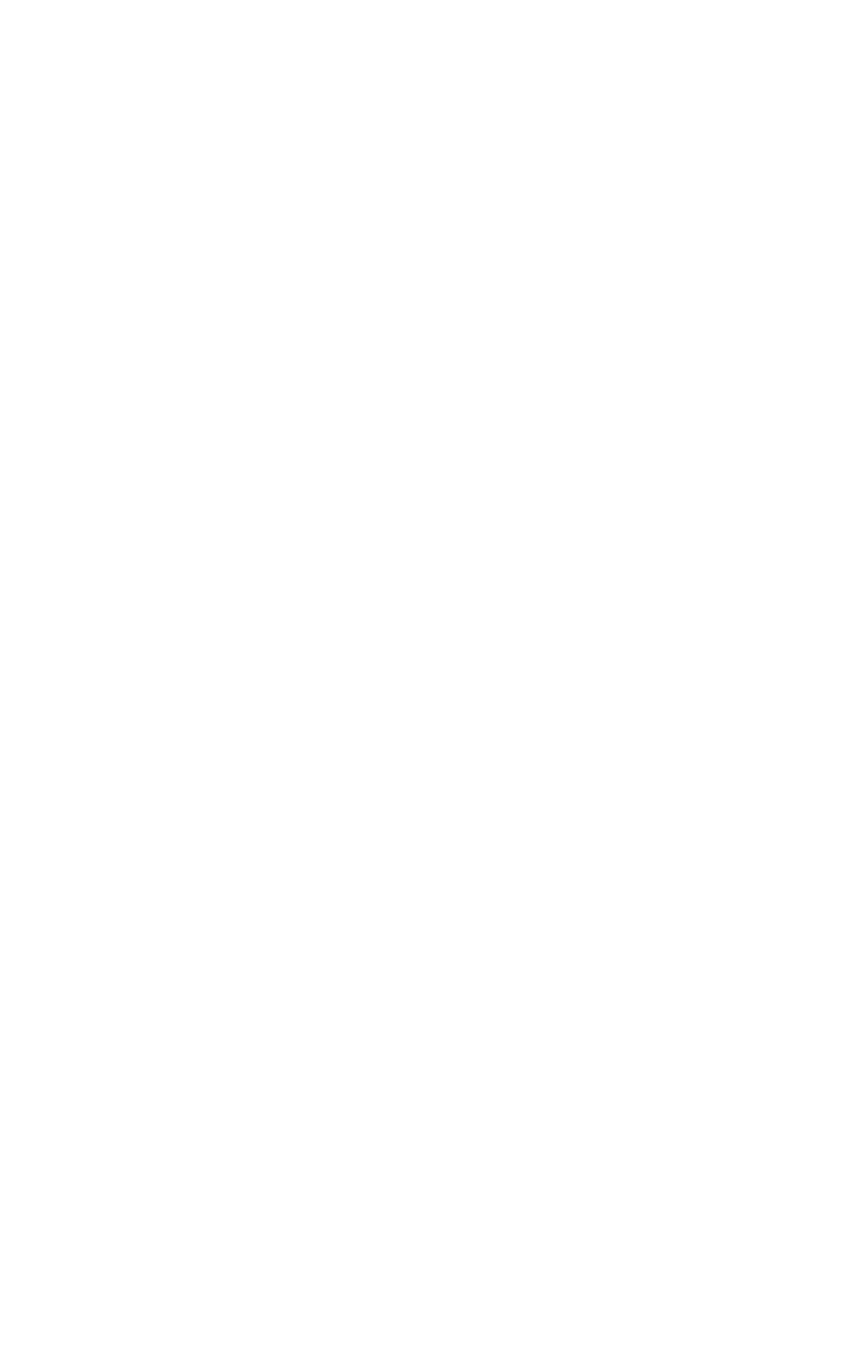
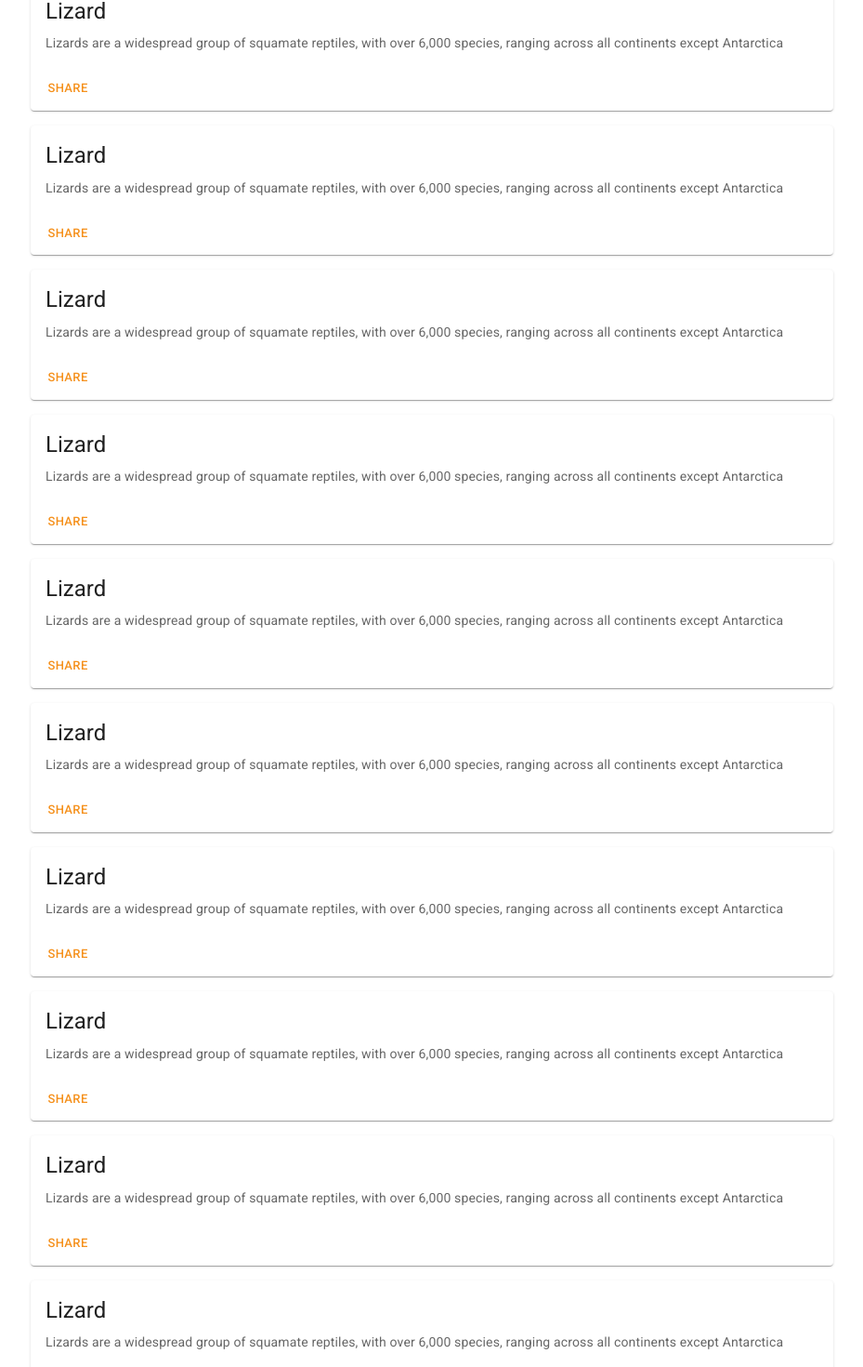
Before and after one commit to Piotr-Zaborowski/CVT-technical-task, a React (Create React App) app in the folder frontend/cvt-frontend/: page / in a window 1280 px wide. Shown: the part 100-1570 px from the top of the page at 93% size, without its empty margins (175-1104 px from the left). Before the commit the page ends 800 px from the top, so only its background shows below. Built offline with nearby package versions, Linux system fonts and the light colour scheme.

Commit message:
Added containers for posts

```diff
--- a/frontend/cvt-frontend/src/App.tsx
+++ b/frontend/cvt-frontend/src/App.tsx
@@ -1,9 +1,29 @@
-import {Button, Container} from "@mui/material";
+import {Box, Button, Container, Grid, Stack} from "@mui/material";
 import Navbar from "./components/Navbar";
+import Feed from "./components/Feed";
 
 function App() {
   return (
-      <Navbar/>
+      <Box>
+        <Navbar/>
+          <Grid alignItems={"center"} justifyContent={"center"} marginLeft={'15%'} marginRight={'15%'}>
+              <Stack  spacing={2} margin={2}>
+                  <Feed/>
+                  <Feed/>
+                  <Feed/>
+                  <Feed/>
+                  <Feed/>
+                  <Feed/>
+                  <Feed/>
+                  <Feed/>
+                  <Feed/>
+                  <Feed/>
+                  <Feed/>
+                  <Feed/>
+              </Stack>
+          </Grid>
+
+      </Box>
   );
 }
 
--- a/frontend/cvt-frontend/src/components/Feed.tsx
+++ b/frontend/cvt-frontend/src/components/Feed.tsx
@@ -1,10 +1,28 @@
-import React from "react";
+import * as React from 'react';
+import Card from '@mui/material/Card';
+import CardContent from '@mui/material/CardContent';
+import Typography from '@mui/material/Typography';
+import { Button, CardActionArea, CardActions } from '@mui/material';
 
-
-const Feed = () => {
-    return(
-        <div>"TEST</div>
-    )
+export default function MultiActionAreaCard() {
+    return (
+        <Card sx={{ margin: 0 }}>
+            <CardActionArea>
+                <CardContent>
+                    <Typography gutterBottom variant="h5" component="div">
+                        Lizard
+                    </Typography>
+                    <Typography variant="body2" color="text.secondary">
+                        Lizards are a widespread group of squamate reptiles, with over 6,000
+                        species, ranging across all continents except Antarctica
+                    </Typography>
+                </CardContent>
+            </CardActionArea>
+            <CardActions>
+                <Button size="small" color="primary">
+                    Share
+                </Button>
+            </CardActions>
+        </Card>
+    );
 }
-
-export default Feed
```
